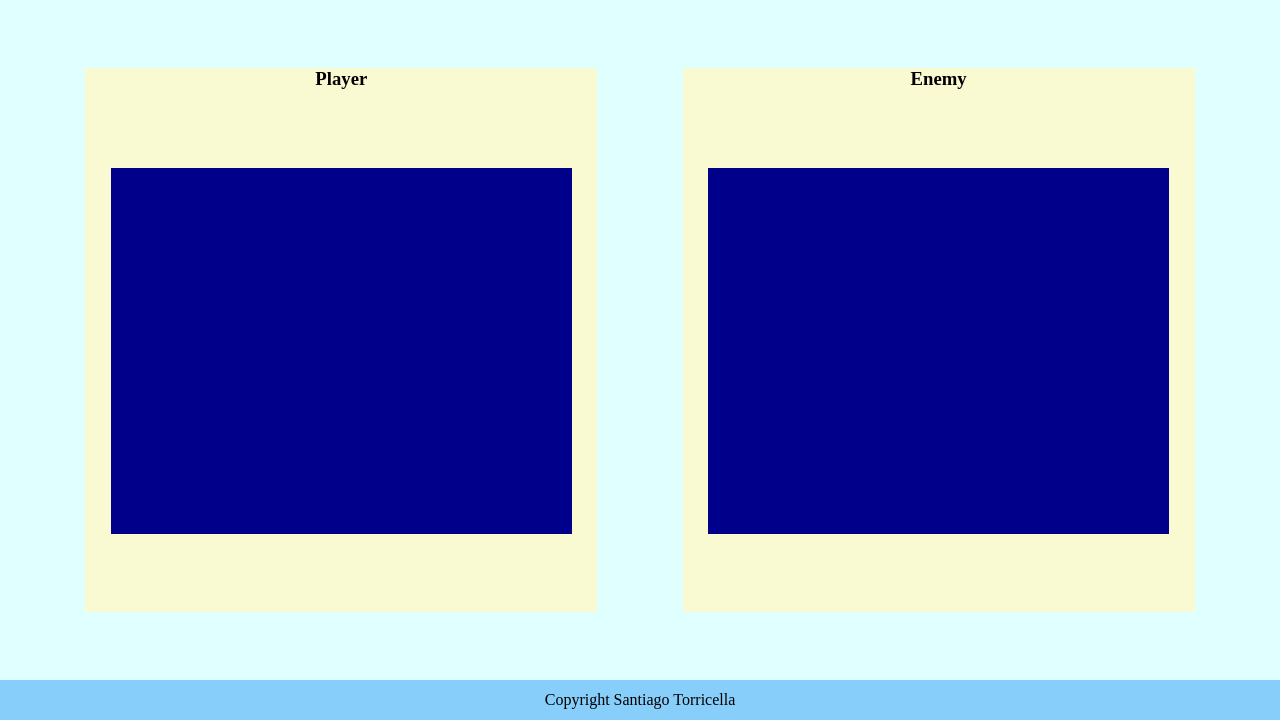
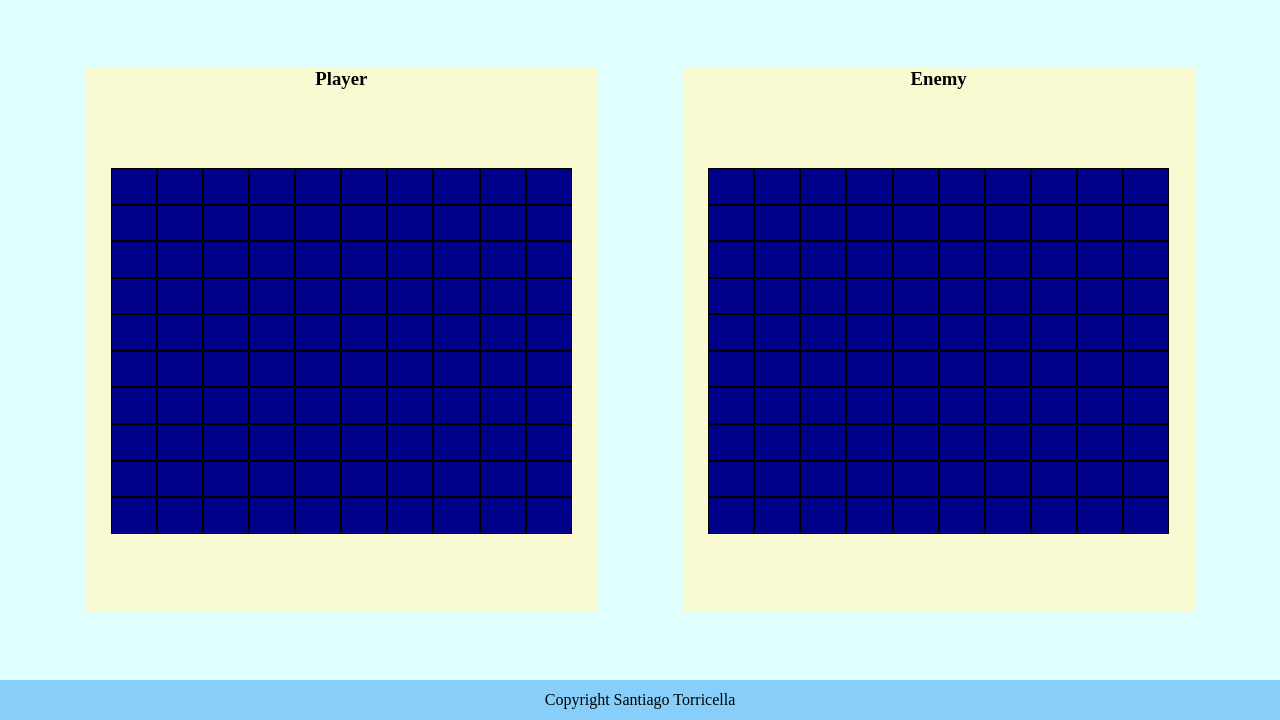
Before and after one commit to SantiagoTorricella/battleship, a website built with webpack: page dist/index.html in a window 1280 px wide. Shown: the part 80-800 px from the top of the page. Built offline with nearby package versions, Linux system fonts and the light colour scheme.

Commit message:
Added grid for the boards Boards and grid created for the game

```diff
--- a/src/index.js
+++ b/src/index.js
@@ -3,3 +3,18 @@ import { shipFactory } from "./factorys.js";
 import { playerFactory } from "./factorys.js";
 import { GameBoard } from "./factorys.js";
 import "./styles/style.css";
+
+function createBoard(boardName) {
+  const playerBoard = document.querySelector(`.${boardName}`);
+  for (let i = 0; i < 10; i++) {
+    for (let j = 0; j < 10; j++) {
+      let cell = document.createElement("div");
+      cell.classList.add("cell");
+      cell.setAttribute("x", i);
+      cell.setAttribute("y", j);
+      playerBoard.appendChild(cell);
+    }
+  }
+}
+createBoard("player-board");
+createBoard("ai-board");
--- a/src/styles/style.css
+++ b/src/styles/style.css
@@ -40,11 +40,14 @@ section {
   align-items: center;
 }
 
-.board {
+.player-board,
+.ai-board {
   height: 70%;
   width: 90%;
   background-color: darkblue;
   justify-self: center;
+  display: flex;
+  flex-wrap: wrap;
 }
 
 footer {
@@ -54,3 +57,12 @@ footer {
   justify-content: center;
   align-items: center;
 }
+
+/* ELEMENTS */
+
+.cell {
+  box-sizing: border-box;
+  width: 10%;
+  height: 10%;
+  border: 1px solid black;
+}
```
Also changed, not shown: dist/index.html, dist/main.js.
